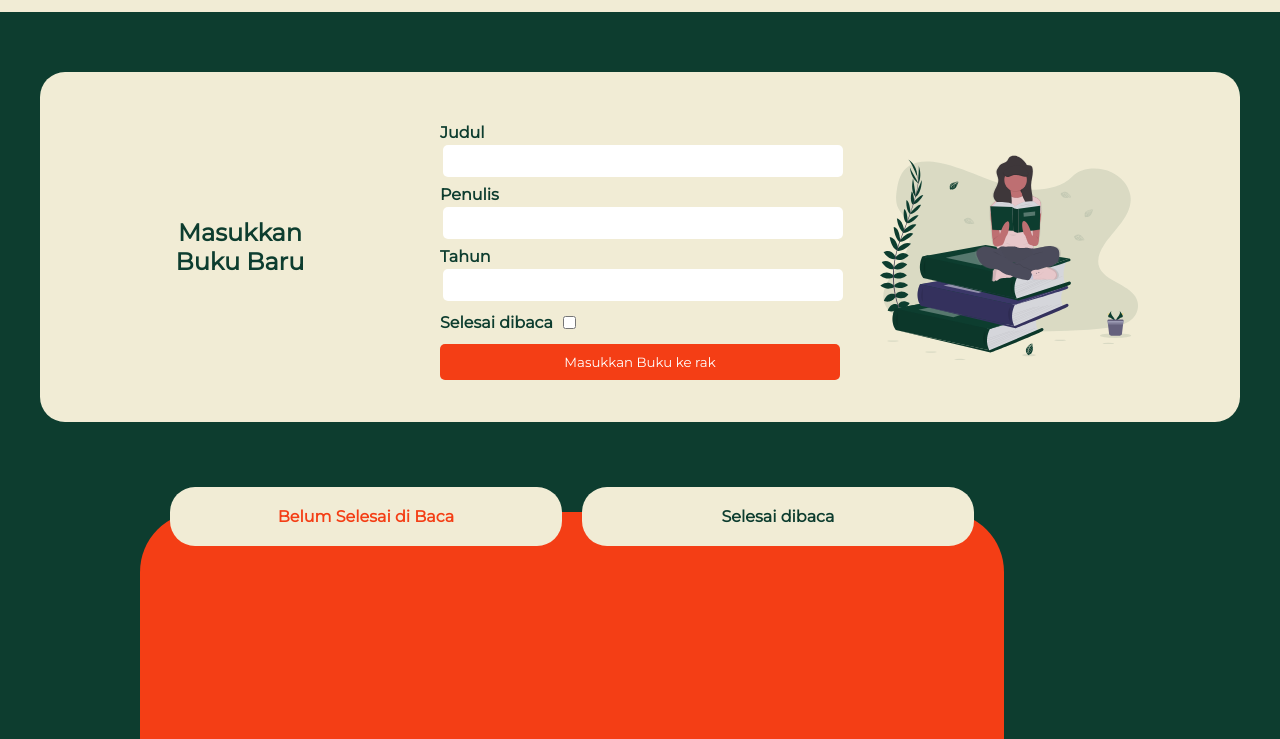
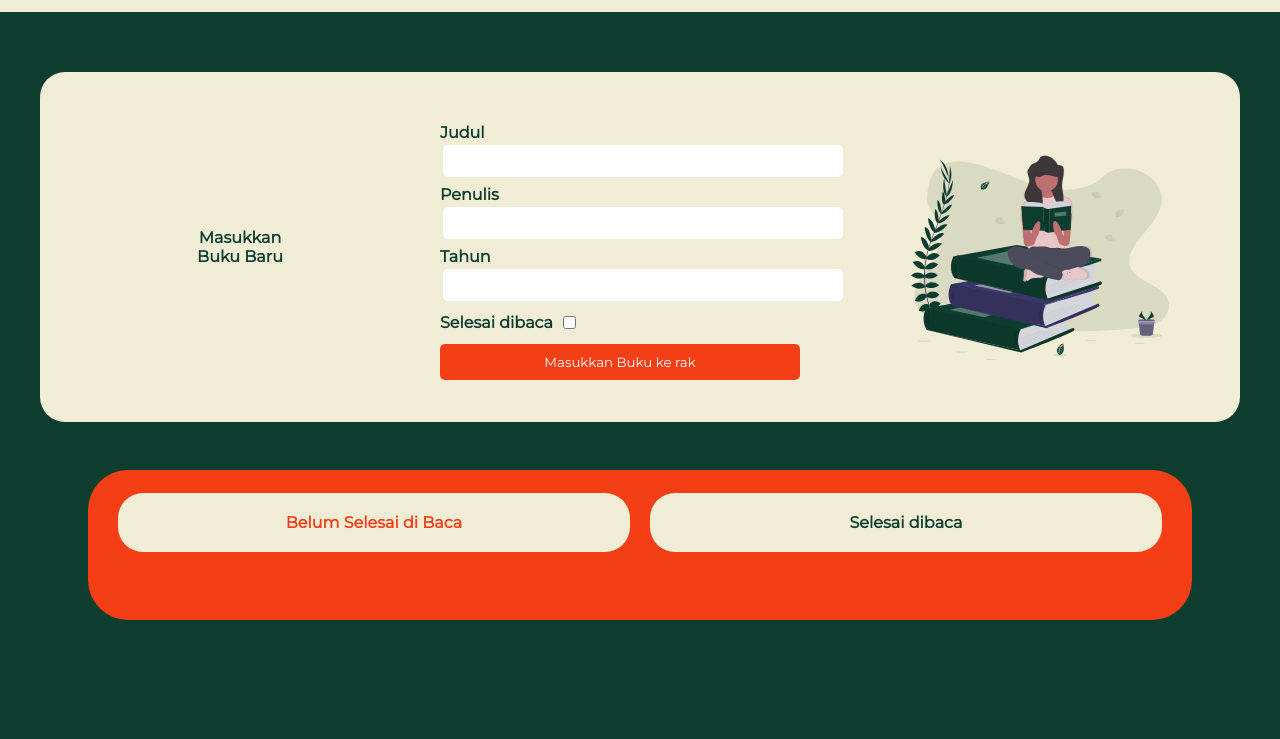
Before and after one commit to Syerlinadya/Bookshelf-app, a plain HTML site: page index.html in a window 1280 px wide. Shown: the part 61-800 px from the top of the page. Drawn offline with Linux system fonts and the light colour scheme.

Commit message:
fix template

```diff
--- a/assets/css/style.css
+++ b/assets/css/style.css
@@ -119,10 +119,7 @@ main{
 }
 
 .book_shelf{
-    width: 54rem;
-    height: 400px;
-    margin: 90px 100px 0 100px;
-    border-radius: 60px;
+    margin: 3rem;
     background: var(--oranye-red);
 }
 .bookshelf-list{
@@ -307,7 +304,7 @@ main{
 	margin-top: 25px;
 }
 
-@media (max-width: 760px) {
+@media screen and (min-width: 768px) {
     .input_section > h2 {
         font-size: 16px;
     }
@@ -330,8 +327,8 @@ main{
         width: 90%;
     }
     .book_shelf{
-        margin: 90px 25px 0 25px;
-        width: 30rem;
+        padding: 3rem 0;
+        border-radius: 2.5rem;
     }
 
     .list-incompleted > .tittle-incompleted{
```
